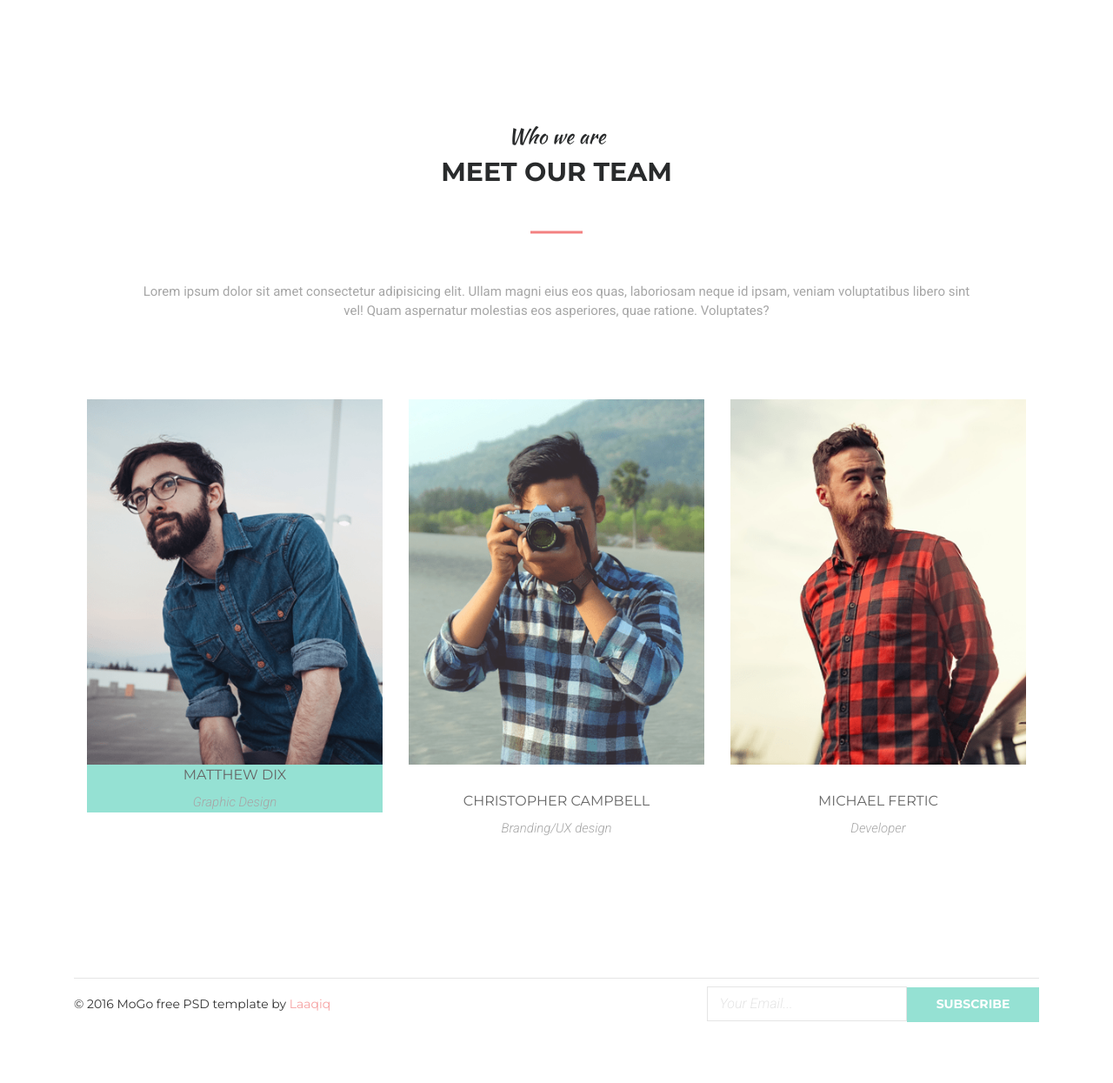
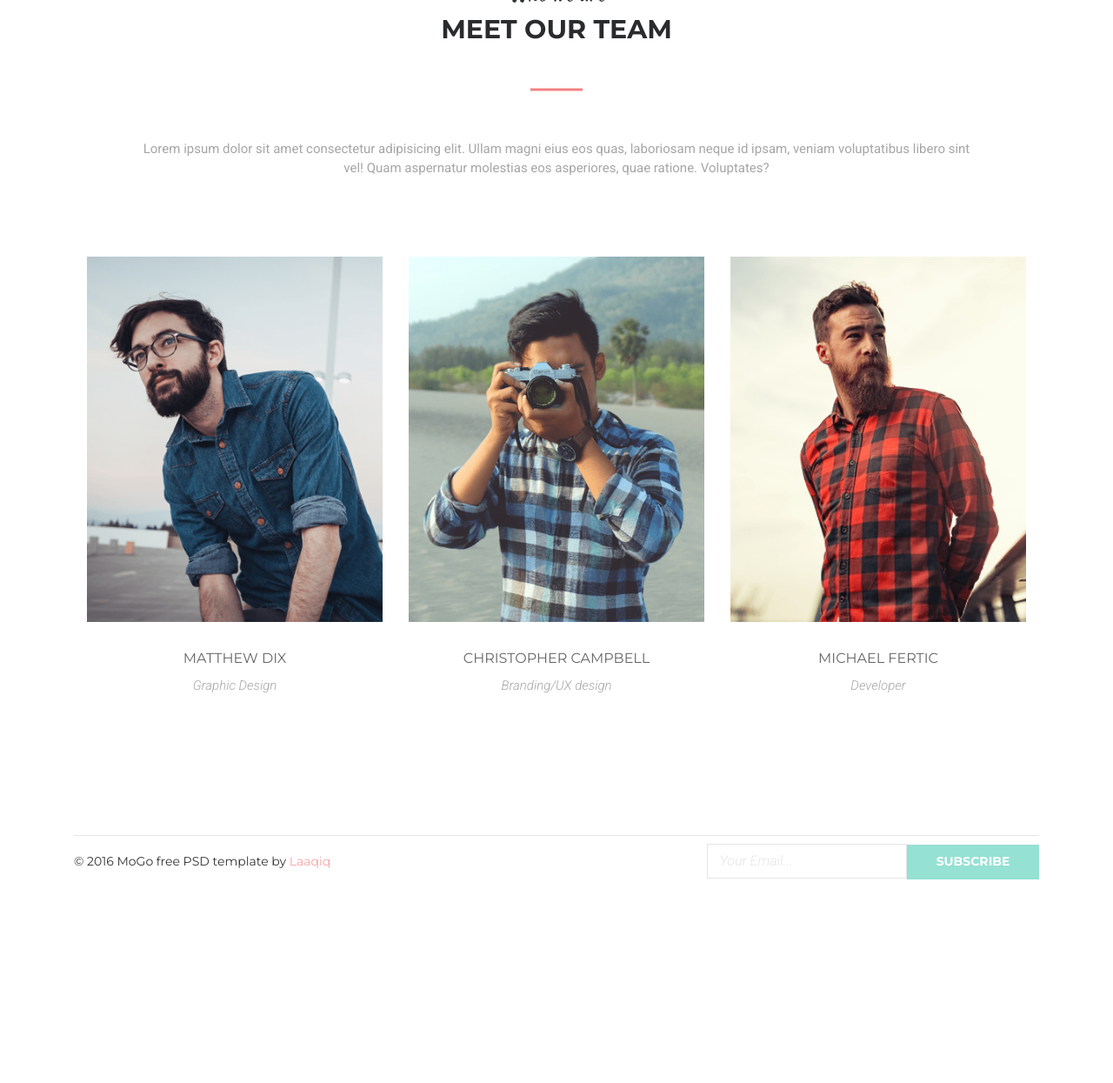
Before and after one commit to sashakhandus/goit-fe-course, a web app: file html-css/module-11/index.html in a window 1280 px wide. Shown: the part 1687-2932 px from the top of the page at 87% size. After the commit the page ends 2768 px from the top, so only its background shows below. Run offline with its HTML, style and script files only (its server is not run), Linux system fonts and the light colour scheme.

Commit message:
module-11 08-03-2018 18-19

```diff
--- a/html-css/module-11/css/ie.css
+++ b/html-css/module-11/css/ie.css
@@ -4,7 +4,7 @@
  *   <link href="/stylesheets/ie.css" media="screen, projection" rel="stylesheet" type="text/css" />
  * <![endif]--> */
 /* line 2, ../sass/_placeholder.scss */
-.btn, .welcome .welcome__title, .logo__name, .head-section__title, .form__submit {
+.btn, .welcome .welcome__title, .logo__name, span.head-section__title, .form__submit {
   font-family: Montserrat;
   font-weight: bold;
 }
@@ -69,7 +69,7 @@ li {
   background: -webkit-linear-gradient(rgba(243, 129, 129, 0.9), rgba(252, 227, 138, 0.9)), url(../img/background.png) center no-repeat;
   background: -o-linear-gradient(rgba(243, 129, 129, 0.9), rgba(252, 227, 138, 0.9)), url(../img/background.png) center no-repeat;
   background: linear-gradient(rgba(243, 129, 129, 0.9), rgba(252, 227, 138, 0.9)), url(../img/background.png) center no-repeat;
-  min-height: 62.5rem;
+  min-height: 100vh;
   color: #fff;
   background-size: cover;
 }
@@ -289,8 +289,9 @@ a.nav__link:hover a.nav__link {
   font-size: 1.5rem;
   margin-bottom: 0.75rem;
   position: relative;
+  display: block;
 }
-/* line 231, ../sass/ie.scss */
+/* line 232, ../sass/ie.scss */
 .head-section__discr::after {
   content: "";
   position: absolute;
@@ -302,14 +303,15 @@ a.nav__link:hover a.nav__link {
   transform: translate(-50%, -50%);
 }
 
-/* line 243, ../sass/ie.scss */
-.head-section__title {
+/* line 244, ../sass/ie.scss */
+span.head-section__title {
   font-size: 1.875rem;
   text-transform: uppercase;
+  display: block;
 }
 
 /***************AMAZING-SERVICES*********/
-/* line 251, ../sass/ie.scss */
+/* line 253, ../sass/ie.scss */
 .services {
   display: -webkit-box;
   display: -ms-flexbox;
@@ -321,7 +323,7 @@ a.nav__link:hover a.nav__link {
   margin-bottom: 2.5rem;
 }
 
-/* line 258, ../sass/ie.scss */
+/* line 260, ../sass/ie.scss */
 .service__item {
   display: -webkit-box;
   display: -ms-flexbox;
@@ -332,37 +334,37 @@ a.nav__link:hover a.nav__link {
   margin-bottom: 6.25rem;
 }
 
-/* line 263, ../sass/ie.scss */
+/* line 265, ../sass/ie.scss */
 .service__icon {
   margin-top: 0.25rem;
 }
 
-/* line 267, ../sass/ie.scss */
+/* line 269, ../sass/ie.scss */
 .service__article {
   display: inline-block;
   -ms-flex-preferred-size: 85%;
   flex-basis: 85%;
 }
 
-/* line 273, ../sass/ie.scss */
+/* line 275, ../sass/ie.scss */
 .service__title {
   font-size: 0.875rem;
   text-transform: uppercase;
   color: #666;
 }
 
-/* line 280, ../sass/ie.scss */
+/* line 282, ../sass/ie.scss */
 .service__discr {
   font-size: 0.9375rem;
   color: #a6a6a6;
 }
 
-/* line 286, ../sass/ie.scss */
+/* line 288, ../sass/ie.scss */
 .team {
   text-align: center;
 }
 
-/* line 290, ../sass/ie.scss */
+/* line 292, ../sass/ie.scss */
 .team__discr {
   display: inline-block;
   width: 23rem;
@@ -372,24 +374,24 @@ a.nav__link:hover a.nav__link {
 }
 
 @media (min-width: 720px) {
-  /* line 300, ../sass/ie.scss */
+  /* line 302, ../sass/ie.scss */
   .team__discr {
     width: 35rem;
   }
 }
 @media (min-width: 960px) {
-  /* line 306, ../sass/ie.scss */
+  /* line 308, ../sass/ie.scss */
   .team__discr {
     width: 50rem;
   }
 }
 @media (min-width: 1200px) {
-  /* line 312, ../sass/ie.scss */
+  /* line 314, ../sass/ie.scss */
   .team__discr {
     width: 60rem;
   }
 }
-/* line 317, ../sass/ie.scss */
+/* line 319, ../sass/ie.scss */
 .team__galery {
   display: -webkit-box;
   display: -ms-flexbox;
@@ -402,20 +404,20 @@ a.nav__link:hover a.nav__link {
   margin-bottom: 5rem;
 }
 
-/* line 324, ../sass/ie.scss */
+/* line 326, ../sass/ie.scss */
 .card__background {
   background-color: #95e1d3;
   position: relative;
   margin-bottom: 1.875rem;
 }
-/* line 329, ../sass/ie.scss */
+/* line 331, ../sass/ie.scss */
 .card__background:hover .card__img {
   position: relative;
   -webkit-transform: translate(-10px, -10px);
   -ms-transform: translate(-10px, -10px);
   transform: translate(-10px, -10px);
 }
-/* line 336, ../sass/ie.scss */
+/* line 338, ../sass/ie.scss */
 .card__background:hover .card__social-list {
   display: block;
   position: absolute;
@@ -429,7 +431,7 @@ a.nav__link:hover a.nav__link {
   background: linear-gradient(rgba(243, 129, 129, 0.9), rgba(252, 227, 138, 0.9));
 }
 
-/* line 347, ../sass/ie.scss */
+/* line 349, ../sass/ie.scss */
 .card__img img {
   display: block;
   width: 100%;
@@ -438,14 +440,14 @@ a.nav__link:hover a.nav__link {
   object-fit: cover;
 }
 
-/* line 355, ../sass/ie.scss */
+/* line 357, ../sass/ie.scss */
 .card__name {
   font-size: 1rem;
   text-transform: uppercase;
   color: #666;
 }
 
-/* line 362, ../sass/ie.scss */
+/* line 364, ../sass/ie.scss */
 .card__prof {
   font-style: italic;
   font-size: 0.9375rem;
@@ -453,18 +455,18 @@ a.nav__link:hover a.nav__link {
   margin-bottom: 5.625rem;
 }
 
-/* line 370, ../sass/ie.scss */
+/* line 372, ../sass/ie.scss */
 .card__img {
   position: relative;
 }
-/* line 373, ../sass/ie.scss */
+/* line 375, ../sass/ie.scss */
 .card__img:hover {
   position: relative;
   -webkit-transform: translate(-10px, -10px);
   -ms-transform: translate(-10px, -10px);
   transform: translate(-10px, -10px);
 }
-/* line 380, ../sass/ie.scss */
+/* line 382, ../sass/ie.scss */
 .card__img:hover .card__social-list {
   display: block;
   position: absolute;
@@ -478,19 +480,19 @@ a.nav__link:hover a.nav__link {
   background: linear-gradient(rgba(243, 129, 129, 0.9), rgba(252, 227, 138, 0.9));
 }
 
-/* line 392, ../sass/ie.scss */
+/* line 394, ../sass/ie.scss */
 .card__social-list {
   display: none;
 }
 
-/* line 396, ../sass/ie.scss */
+/* line 398, ../sass/ie.scss */
 .card__social-icon {
   display: inline-block;
   width: 1rem;
   height: 1rem;
 }
 
-/* line 403, ../sass/ie.scss */
+/* line 405, ../sass/ie.scss */
 .icons {
   display: -webkit-box;
   display: -ms-flexbox;
@@ -503,7 +505,7 @@ a.nav__link:hover a.nav__link {
   transform: translate(-50%, -50%);
 }
 
-/* line 415, ../sass/ie.scss */
+/* line 417, ../sass/ie.scss */
 .icons__link {
   display: inline-block;
   width: 1.625rem;
@@ -517,7 +519,7 @@ a.nav__link:hover a.nav__link {
   transform: translate(-50%, -50%);
 }
 
-/* line 428, ../sass/ie.scss */
+/* line 430, ../sass/ie.scss */
 .icons__container {
   display: inline-block;
   width: 3.5rem;
@@ -527,27 +529,27 @@ a.nav__link:hover a.nav__link {
   position: relative;
   cursor: pointer;
 }
-/* line 437, ../sass/ie.scss */
+/* line 439, ../sass/ie.scss */
 .icons__container:hover {
   background: #f38181;
 }
-/* line 441, ../sass/ie.scss */
+/* line 443, ../sass/ie.scss */
 .icons__container:hover .icons__link {
   fill: #fff;
 }
 
-/* line 446, ../sass/ie.scss */
+/* line 448, ../sass/ie.scss */
 .icons__container:last-child {
   border-right: none;
 }
 
 /************FOOTER**********/
-/* line 452, ../sass/ie.scss */
+/* line 454, ../sass/ie.scss */
 .footer__content {
   margin-bottom: 4rem;
   position: relative;
 }
-/* line 455, ../sass/ie.scss */
+/* line 457, ../sass/ie.scss */
 .footer__content::before {
   content: "";
   position: absolute;
@@ -558,28 +560,28 @@ a.nav__link:hover a.nav__link {
   left: 0;
 }
 
-/* line 466, ../sass/ie.scss */
+/* line 468, ../sass/ie.scss */
 .footer__discr {
   font-size: 0.875rem;
   color: #333;
 }
 
-/* line 472, ../sass/ie.scss */
+/* line 474, ../sass/ie.scss */
 .footer__discr--red {
   color: #f6a1a1;
 }
-/* line 475, ../sass/ie.scss */
+/* line 477, ../sass/ie.scss */
 .footer__discr--red:hover {
   color: #f6a1a1;
   text-decoration: none;
 }
 
-/* line 481, ../sass/ie.scss */
+/* line 483, ../sass/ie.scss */
 .form {
   display: inline-block;
 }
 
-/* line 485, ../sass/ie.scss */
+/* line 487, ../sass/ie.scss */
 .form__text {
   margin: 0;
   width: 14.375rem;
@@ -592,17 +594,17 @@ a.nav__link:hover a.nav__link {
   box-sizing: border-box;
 }
 
-/* line 498, ../sass/ie.scss */
+/* line 500, ../sass/ie.scss */
 .form__text::-webkit-input-placeholder {
   color: #e5e5e5;
 }
 
-/* line 502, ../sass/ie.scss */
+/* line 504, ../sass/ie.scss */
 .form__text::-moz-placeholder {
   color: #e5e5e5;
 }
 
-/* line 506, ../sass/ie.scss */
+/* line 508, ../sass/ie.scss */
 .form__submit {
   margin: 0;
   margin-left: -4px;
@@ -616,7 +618,7 @@ a.nav__link:hover a.nav__link {
 }
 
 @media (min-width: 720px) {
-  /* line 520, ../sass/ie.scss */
+  /* line 522, ../sass/ie.scss */
   .footer__content {
     display: -webkit-box;
     display: -ms-flexbox;
--- a/html-css/module-11/index.html
+++ b/html-css/module-11/index.html
@@ -175,16 +175,11 @@
             <div class="team__galery">
 
                 <div class="card col-12 col-md-6 col-lg-4">
+                    <figure>
                         <div class="card__background">
                             <div class="card__img">
-                            <figure>
                                 <source srcset="img/photo01-min.png 1x, img/photo01-min@x2.png 2x">
                                 <img src="img/photo01-min.png" alt="photo01">
-                                <figcaption>
-                                    <h4 class="card__name">matthew dix</h4>
-                                    <p class="card__prof">Graphic Design</p>
-                                </figcaption>
-                            </figure>
                                 <div class="card__social-list">
                                     <div class="icons">
                                         <a class="icons__container" href="#">
@@ -211,15 +206,19 @@
                                 </div>
                             </div>
                         </div>
+                        <figcaption>
+                            <h4 class="card__name">matthew dix</h4>
+                            <p class="card__prof">Graphic Design</p>
+                        </figcaption>
+                    </figure>
                 </div>
 
                 <div class="card col-12 col-md-6 col-lg-4">
+                    <figure>
                         <div class="card__background">
                             <div class="card__img">
-                            <picture>
                                 <source srcset="img/photo02-min.png 1x, img/photo02-min@x2.png 2x">
                                 <img src="img/photo02-min.png" alt="photo02">
-                            </picture>
                                 <div class="card__social-list">
                                     <div class="icons">
                                         <a class="icons__container" href="#">
@@ -246,17 +245,19 @@
                                 </div>
                             </div>
                         </div>
+                        <figcaption>
                             <h4 class="card__name">christopher campbell</h4>
                             <p class="card__prof">Branding/UX design</p>
+                        </figcaption>
+                    </figure>
                 </div>
 
                 <div class="card col-12 col-md-6 col-lg-4">
+                    <figure>
                         <div class="card__background">
                             <div class="card__img">
-                            <picture>
                                 <source srcset="img/photo03-min.png 1x, img/photo03-min@x2.png 2x">
                                 <img src="img/photo03-min.png" alt="photo03">
-                            </picture>
                                 <div class="card__social-list">
                                     <div class="icons">
                                         <a class="icons__container" href="#">
@@ -283,10 +284,11 @@
                                 </div>
                             </div>
                         </div>
+                        <figcaption>
                             <h4 class="card__name">michael fertic</h4>
                             <p class="card__prof">Developer</p>
-                 </div>
-            </div>
+                        </figcaption>
+                    </figure>
                 </div>
     </main>
 
--- a/html-css/module-11/sass/ie.scss
+++ b/html-css/module-11/sass/ie.scss
@@ -228,6 +228,7 @@ a.nav__link:hover  a.nav__link{
     font-size: 1.5rem;
     margin-bottom: 0.75rem;
     position: relative;
+    display: block;
     &::after {
         content: "";
         position: absolute;
@@ -240,7 +241,7 @@ a.nav__link:hover  a.nav__link{
     }
 }
 
-.head-section__title {
+span.head-section__title {
     @extend %Montserat-bold;
     font-size: 1.875rem;
     text-transform: uppercase;
```
Lines whose indentation alone changed are shown as unchanged.
